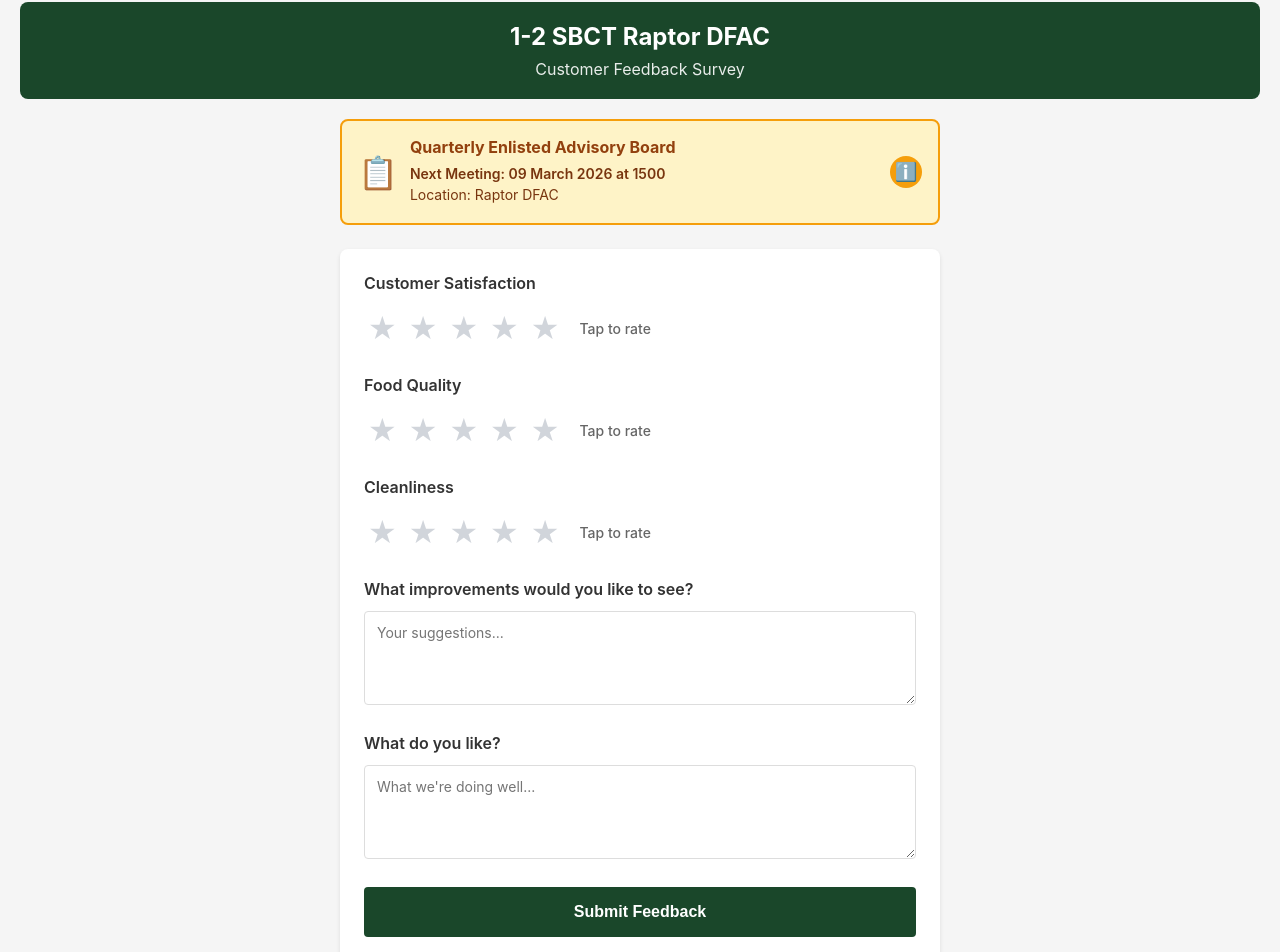
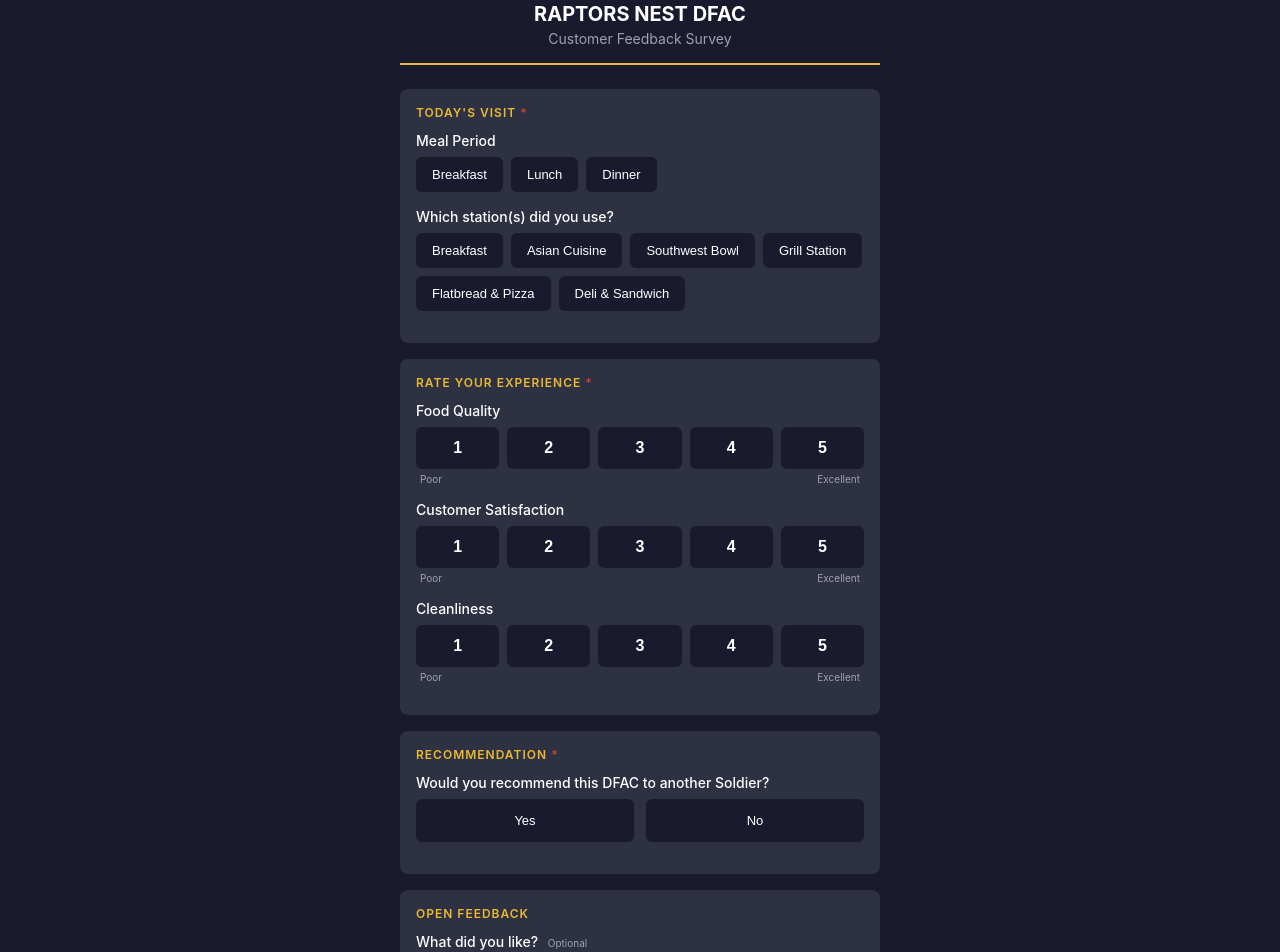
Before and after one commit to michaelallenus217-lang/raptor-dfac-survey, a React (Vite) app: page / in a window 1280 px wide. Shown: the part 18-970 px from the top of the page. Built offline with nearby package versions, Linux system fonts and the light colour scheme.

Commit message:
Refactor SurveyPage to use formData for state management
Refactor SurveyPage to use formData state for ratings and inputs. Update styles and structure for improved layout and user experience.

```diff
--- a/src/pages/SurveyPage.jsx
+++ b/src/pages/SurveyPage.jsx
@@ -1,27 +1,55 @@
 import React, { useState } from 'react';
 import { useNavigate } from 'react-router-dom';
-import StarRating from '../components/StarRating';
-import AdvisoryBoardBanner from '../components/AdvisoryBoardBanner';
-import InfoModal from '../components/InfoModal';
 import { submitSurvey } from '../config/firebase';
 
 const SurveyPage = () => {
   const navigate = useNavigate();
-  const [showInfo, setShowInfo] = useState(false);
-  const [ratings, setRatings] = useState({
+  const [submitting, setSubmitting] = useState(false);
+
+  const [formData, setFormData] = useState({
+    meal: '',
+    stations: [],
+    foodQuality: 0,
     customerSatisfaction: 0,
-    foodQuality: 0,
-    cleanliness: 0
+    cleanliness: 0,
+    recommend: '',
+    likes: '',
+    improvements: '',
+    frequency: '',
+    mealCard: ''
   });
-  const [improvements, setImprovements] = useState('');
-  const [likes, setLikes] = useState('');
-  const [submitting, setSubmitting] = useState(false);
+
+  const handleRatingClick = (field, value) => {
+    setFormData(prev => ({ ...prev, [field]: value }));
+  };
+
+  const handleStationToggle = (station) => {
+    setFormData(prev => ({
+      ...prev,
+      stations: prev.stations.includes(station)
+        ? prev.stations.filter(s => s !== station)
+        : [...prev.stations, station]
+    }));
+  };
 
   const handleSubmit = async (e) => {
     e.preventDefault();
 
-    if (ratings.customerSatisfaction === 0 || ratings.foodQuality === 0 || ratings.cleanliness === 0) {
-      alert('Please provide all star ratings before submitting.');
+    // Validate required fields
+    if (!formData.meal) {
+      alert('Please select a meal period.');
+      return;
+    }
+    if (formData.stations.length === 0) {
+      alert('Please select at least one station.');
+      return;
+    }
+    if (formData.foodQuality === 0 || formData.customerSatisfaction === 0 || formData.cleanliness === 0) {
+      alert('Please provide all ratings.');
+      return;
+    }
+    if (!formData.recommend) {
+      alert('Please indicate if you would recommend this DFAC.');
       return;
     }
 
@@ -29,9 +57,16 @@ const SurveyPage = () => {
 
     try {
       await submitSurvey({
-        ...ratings,
-        improvements: improvements.trim(),
-        likes: likes.trim(),
+        meal: formData.meal,
+        stations: formData.stations,
+        foodQuality: formData.foodQuality,
+        customerSatisfaction: formData.customerSatisfaction,
+        cleanliness: formData.cleanliness,
+        recommend: formData.recommend,
+        likes: formData.likes.trim(),
+        improvements: formData.improvements.trim(),
+        frequency: formData.frequency || null,
+        mealCard: formData.mealCard || null,
         timestamp: new Date().toISOString()
       });
 
@@ -43,72 +78,259 @@ const SurveyPage = () => {
     }
   };
 
+  const stations = [
+    { id: 'breakfast', label: 'Breakfast' },
+    { id: 'asian', label: 'Asian Cuisine' },
+    { id: 'southwest', label: 'Southwest Bowl' },
+    { id: 'grill', label: 'Grill Station' },
+    { id: 'pizza', label: 'Flatbread & Pizza' },
+    { id: 'deli', label: 'Deli & Sandwich' }
+  ];
+
+  const RatingScale = ({ name, value, onChange }) => (
+    <div>
+      <div style={styles.ratingScale}>
+        {[1, 2, 3, 4, 5].map(num => (
+          <button
+            key={num}
+            type="button"
+            onClick={() => onChange(num)}
+            style={{
+              ...styles.ratingButton,
+              ...(value === num ? styles.ratingButtonActive : {})
+            }}
+          >
+            {num}
+          </button>
+        ))}
+      </div>
+      <div style={styles.scaleLabels}>
+        <span>Poor</span>
+        <span>Excellent</span>
+      </div>
+    </div>
+  );
+
   return (
     <div style={styles.container}>
+      <div style={styles.innerContainer}>
+
+        {/* Header */}
         <div style={styles.header}>
-        <h1 style={styles.title}>1-2 SBCT Raptor DFAC</h1>
-        <p style={styles.subtitle}>Customer Feedback Survey</p>
+          <h1 style={styles.headerTitle}>RAPTORS NEST DFAC</h1>
+          <p style={styles.headerSubtitle}>Customer Feedback Survey</p>
         </div>
 
-      <AdvisoryBoardBanner onInfoClick={() => setShowInfo(true)} />
+        <form onSubmit={handleSubmit}>
 
-      <form onSubmit={handleSubmit} style={styles.form}>
-        <div style={styles.ratingSection}>
-          <label style={styles.label}>Customer Satisfaction</label>
-          <StarRating
-            value={ratings.customerSatisfaction}
-            onChange={(val) => setRatings({...ratings, customerSatisfaction: val})}
+          {/* Section 1: Visit Info */}
+          <div style={styles.section}>
+            <div style={styles.sectionTitle}>
+              Today's Visit <span style={styles.required}>*</span>
+            </div>
+
+            <div style={styles.fieldGroup}>
+              <span style={styles.fieldLabel}>Meal Period</span>
+              <div style={styles.btnGroup}>
+                {['breakfast', 'lunch', 'dinner'].map(meal => (
+                  <button
+                    key={meal}
+                    type="button"
+                    onClick={() => setFormData(prev => ({ ...prev, meal }))}
+                    style={{
+                      ...styles.btn,
+                      ...(formData.meal === meal ? styles.btnActive : {})
+                    }}
+                  >
+                    {meal.charAt(0).toUpperCase() + meal.slice(1)}
+                  </button>
+                ))}
+              </div>
+            </div>
+
+            <div style={styles.fieldGroup}>
+              <span style={styles.fieldLabel}>Which station(s) did you use?</span>
+              <div style={styles.btnGroup}>
+                {stations.map(station => (
+                  <button
+                    key={station.id}
+                    type="button"
+                    onClick={() => handleStationToggle(station.id)}
+                    style={{
+                      ...styles.btn,
+                      ...(formData.stations.includes(station.id) ? styles.btnActive : {})
+                    }}
+                  >
+                    {station.label}
+                  </button>
+                ))}
+              </div>
+            </div>
+          </div>
+
+          {/* Section 2: Ratings */}
+          <div style={styles.section}>
+            <div style={styles.sectionTitle}>
+              Rate Your Experience <span style={styles.required}>*</span>
+            </div>
+
+            <div style={styles.ratingGroup}>
+              <span style={styles.fieldLabel}>Food Quality</span>
+              <RatingScale
+                name="foodQuality"
+                value={formData.foodQuality}
+                onChange={(val) => handleRatingClick('foodQuality', val)}
               />
             </div>
 
-        <div style={styles.ratingSection}>
-          <label style={styles.label}>Food Quality</label>
-          <StarRating
-            value={ratings.foodQuality}
-            onChange={(val) => setRatings({...ratings, foodQuality: val})}
+            <div style={styles.ratingGroup}>
+              <span style={styles.fieldLabel}>Customer Satisfaction</span>
+              <RatingScale
+                name="customerSatisfaction"
+                value={formData.customerSatisfaction}
+                onChange={(val) => handleRatingClick('customerSatisfaction', val)}
               />
             </div>
 
-        <div style={styles.ratingSection}>
-          <label style={styles.label}>Cleanliness</label>
-          <StarRating
-            value={ratings.cleanliness}
-            onChange={(val) => setRatings({...ratings, cleanliness: val})}
+            <div style={styles.ratingGroup}>
+              <span style={styles.fieldLabel}>Cleanliness</span>
+              <RatingScale
+                name="cleanliness"
+                value={formData.cleanliness}
+                onChange={(val) => handleRatingClick('cleanliness', val)}
+              />
+            </div>
+          </div>
+
+          {/* Section 3: Recommend */}
+          <div style={styles.section}>
+            <div style={styles.sectionTitle}>
+              Recommendation <span style={styles.required}>*</span>
+            </div>
+            <div style={styles.fieldGroup}>
+              <span style={styles.fieldLabel}>Would you recommend this DFAC to another Soldier?</span>
+              <div style={styles.toggleGroup}>
+                <button
+                  type="button"
+                  onClick={() => setFormData(prev => ({ ...prev, recommend: 'yes' }))}
+                  style={{
+                    ...styles.toggleBtn,
+                    ...(formData.recommend === 'yes' ? styles.btnActive : {})
+                  }}
+                >
+                  Yes
+                </button>
+                <button
+                  type="button"
+                  onClick={() => setFormData(prev => ({ ...prev, recommend: 'no' }))}
+                  style={{
+                    ...styles.toggleBtn,
+                    ...(formData.recommend === 'no' ? styles.btnActive : {})
+                  }}
+                >
+                  No
+                </button>
+              </div>
+            </div>
+          </div>
+
+          {/* Section 4: Open Feedback */}
+          <div style={styles.section}>
+            <div style={styles.sectionTitle}>Open Feedback</div>
+
+            <div style={styles.fieldGroup}>
+              <span style={styles.fieldLabel}>
+                What did you like? <span style={styles.optionalTag}>Optional</span>
+              </span>
+              <textarea
+                style={styles.textInput}
+                value={formData.likes}
+                onChange={(e) => setFormData(prev => ({ ...prev, likes: e.target.value }))}
+                placeholder="Tell us what worked well..."
+                rows={3}
               />
             </div>
 
-        <div style={styles.textSection}>
-          <label style={styles.label}>What improvements would you like to see?</label>
+            <div style={styles.fieldGroup}>
+              <span style={styles.fieldLabel}>
+                What could be improved? <span style={styles.optionalTag}>Optional</span>
+              </span>
               <textarea
-            value={improvements}
-            onChange={(e) => setImprovements(e.target.value)}
-            style={styles.textarea}
-            placeholder="Your suggestions..."
-            rows="4"
+                style={styles.textInput}
+                value={formData.improvements}
+                onChange={(e) => setFormData(prev => ({ ...prev, improvements: e.target.value }))}
+                placeholder="Tell us how we can do better..."
+                rows={3}
               />
             </div>
+          </div>
 
-        <div style={styles.textSection}>
-          <label style={styles.label}>What do you like?</label>
-          <textarea
-            value={likes}
-            onChange={(e) => setLikes(e.target.value)}
-            style={styles.textarea}
-            placeholder="What we're doing well..."
-            rows="4"
-          />
+          {/* Section 5: Optional Demographics */}
+          <div style={styles.section}>
+            <div style={styles.sectionTitle}>
+              About You <span style={styles.optionalTag}>Optional</span>
+            </div>
+
+            <div style={styles.fieldGroup}>
+              <span style={styles.fieldLabel}>How often do you eat here?</span>
+              <div style={styles.btnGroup}>
+                {[
+                  { id: 'first', label: 'First Time' },
+                  { id: 'weekly', label: 'Weekly' },
+                  { id: 'daily', label: 'Daily' }
+                ].map(freq => (
+                  <button
+                    key={freq.id}
+                    type="button"
+                    onClick={() => setFormData(prev => ({ ...prev, frequency: freq.id }))}
+                    style={{
+                      ...styles.btn,
+                      ...(formData.frequency === freq.id ? styles.btnActive : {})
+                    }}
+                  >
+                    {freq.label}
+                  </button>
+                ))}
+              </div>
+            </div>
+
+            <div style={styles.fieldGroup}>
+              <span style={styles.fieldLabel}>Are you a Meal Card holder?</span>
+              <div style={styles.toggleGroup}>
+                <button
+                  type="button"
+                  onClick={() => setFormData(prev => ({ ...prev, mealCard: 'yes' }))}
+                  style={{
+                    ...styles.toggleBtn,
+                    ...(formData.mealCard === 'yes' ? styles.btnActive : {})
+                  }}
+                >
+                  Yes
+                </button>
+                <button
+                  type="button"
+                  onClick={() => setFormData(prev => ({ ...prev, mealCard: 'no' }))}
+                  style={{
+                    ...styles.toggleBtn,
+                    ...(formData.mealCard === 'no' ? styles.btnActive : {})
+                  }}
+                >
+                  No
+                </button>
+              </div>
+            </div>
           </div>
 
           <button
             type="submit"
-          style={styles.submitButton}
+            style={styles.submitBtn}
             disabled={submitting}
           >
-          {submitting ? 'Submitting...' : 'Submit Feedback'}
+            {submitting ? 'SUBMITTING...' : 'SUBMIT FEEDBACK'}
           </button>
+
         </form>
-
-      {showInfo && <InfoModal onClose={() => setShowInfo(false)} />}
+      </div>
     </div>
   );
 };
@@ -116,70 +338,155 @@ const SurveyPage = () => {
 const styles = {
   container: {
     minHeight: '100vh',
-    backgroundColor: '#f5f5f5',
+    backgroundColor: '#1a1a2e',
     padding: '20px',
     fontFamily: '-apple-system, BlinkMacSystemFont, "Segoe UI", Roboto, sans-serif'
   },
+  innerContainer: {
+    maxWidth: '480px',
+    margin: '0 auto'
+  },
   header: {
     textAlign: 'center',
-    marginBottom: '20px',
-    backgroundColor: '#1a472a',
-    color: 'white',
-    padding: '20px',
-    borderRadius: '8px'
+    marginBottom: '24px',
+    paddingBottom: '16px',
+    borderBottom: '2px solid #e8b931'
   },
-  title: {
-    margin: '0 0 8px 0',
-    fontSize: '24px',
-    fontWeight: 'bold'
+  headerTitle: {
+    fontSize: '20px',
+    fontWeight: '700',
+    marginBottom: '4px',
+    color: '#ffffff'
   },
-  subtitle: {
-    margin: 0,
-    fontSize: '16px',
-    opacity: 0.9
+  headerSubtitle: {
+    fontSize: '14px',
+    color: '#a0a0b0',
+    margin: 0
   },
-  form: {
-    maxWidth: '600px',
-    margin: '0 auto',
-    backgroundColor: 'white',
-    padding: '24px',
+  section: {
+    backgroundColor: '#2d3142',
     borderRadius: '8px',
-    boxShadow: '0 2px 4px rgba(0,0,0,0.1)'
+    padding: '16px',
+    marginBottom: '16px'
   },
-  ratingSection: {
-    marginBottom: '24px'
+  sectionTitle: {
+    fontSize: '12px',
+    fontWeight: '600',
+    color: '#e8b931',
+    textTransform: 'uppercase',
+    letterSpacing: '1px',
+    marginBottom: '12px'
   },
-  textSection: {
-    marginBottom: '24px'
+  required: {
+    color: '#c44536'
   },
-  label: {
+  fieldGroup: {
+    marginBottom: '16px'
+  },
+  fieldLabel: {
+    fontSize: '14px',
+    fontWeight: '500',
+    marginBottom: '8px',
     display: 'block',
-    marginBottom: '12px',
+    color: '#ffffff'
+  },
+  optionalTag: {
+    fontSize: '10px',
+    color: '#a0a0b0',
+    fontWeight: 'normal',
+    marginLeft: '6px'
+  },
+  btnGroup: {
+    display: 'flex',
+    flexWrap: 'wrap',
+    gap: '8px'
+  },
+  btn: {
+    padding: '10px 16px',
+    backgroundColor: '#1a1a2e',
+    borderRadius: '6px',
+    cursor: 'pointer',
+    fontSize: '13px',
+    border: 'none',
+    color: '#ffffff',
+    transition: 'all 0.2s'
+  },
+  btnActive: {
+    backgroundColor: '#4a7c59',
+    color: '#ffffff'
+  },
+  toggleGroup: {
+    display: 'flex',
+    gap: '12px'
+  },
+  toggleBtn: {
+    flex: 1,
+    textAlign: 'center',
+    padding: '14px',
+    backgroundColor: '#1a1a2e',
+    borderRadius: '6px',
+    cursor: 'pointer',
+    fontSize: '13px',
+    border: 'none',
+    color: '#ffffff',
+    transition: 'all 0.2s'
+  },
+  ratingGroup: {
+    marginBottom: '16px'
+  },
+  ratingScale: {
+    display: 'flex',
+    gap: '8px'
+  },
+  ratingButton: {
+    flex: 1,
+    textAlign: 'center',
+    padding: '12px 8px',
+    backgroundColor: '#1a1a2e',
+    borderRadius: '6px',
+    cursor: 'pointer',
     fontSize: '16px',
     fontWeight: '600',
-    color: '#333'
+    border: 'none',
+    color: '#ffffff',
+    transition: 'all 0.2s'
   },
-  textarea: {
+  ratingButtonActive: {
+    backgroundColor: '#4a7c59',
+    color: '#ffffff'
+  },
+  scaleLabels: {
+    display: 'flex',
+    justifyContent: 'space-between',
+    fontSize: '10px',
+    color: '#a0a0b0',
+    marginTop: '4px',
+    padding: '0 4px'
+  },
+  textInput: {
     width: '100%',
     padding: '12px',
+    backgroundColor: '#1a1a2e',
+    border: '1px solid #3d3d5c',
+    borderRadius: '6px',
+    color: '#ffffff',
     fontSize: '14px',
-    borderRadius: '4px',
-    border: '1px solid #ddd',
+    fontFamily: 'inherit',
     resize: 'vertical',
-    fontFamily: 'inherit',
+    minHeight: '80px',
     boxSizing: 'border-box'
   },
-  submitButton: {
+  submitBtn: {
     width: '100%',
     padding: '16px',
+    backgroundColor: '#e8b931',
+    color: '#1a1a2e',
+    border: 'none',
+    borderRadius: '8px',
     fontSize: '16px',
-    fontWeight: 'bold',
-    color: 'white',
-    backgroundColor: '#1a472a',
-    border: 'none',
-    borderRadius: '4px',
+    fontWeight: '700',
     cursor: 'pointer',
-    transition: 'background-color 0.2s'
+    marginTop: '8px'
   }
 };
 
```
Lines whose indentation alone changed are shown as unchanged.
